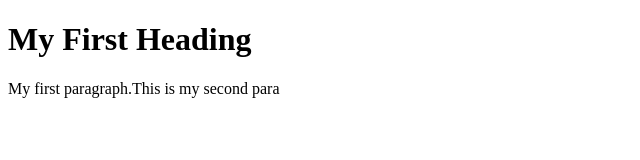
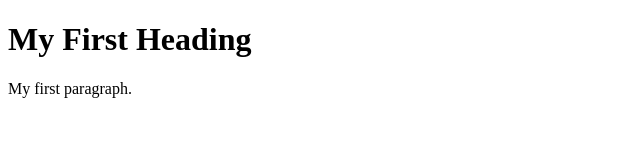
Before and after one commit to Mahesh-Bhangale/freshersbatch---oct16, a plain HTML site: page index.html in a window 1280 px wide. Shown: the whole page, without its empty margins (0-640 px from the left). Drawn offline with Linux system fonts and the light colour scheme.

Commit message:
Revert "comming 2nd time"
This reverts commit 75a71a13b5d9f06ae37e39ba7b96f10b8d9e5e41.

```diff
--- a/index.html
+++ b/index.html
@@ -3,7 +3,7 @@
 <body>
 
 <h1>My First Heading</h1>
-<p>My first paragraph.This is my second para</p>
+<p>My first paragraph.</p>
 
 </body>
 </html>
```
